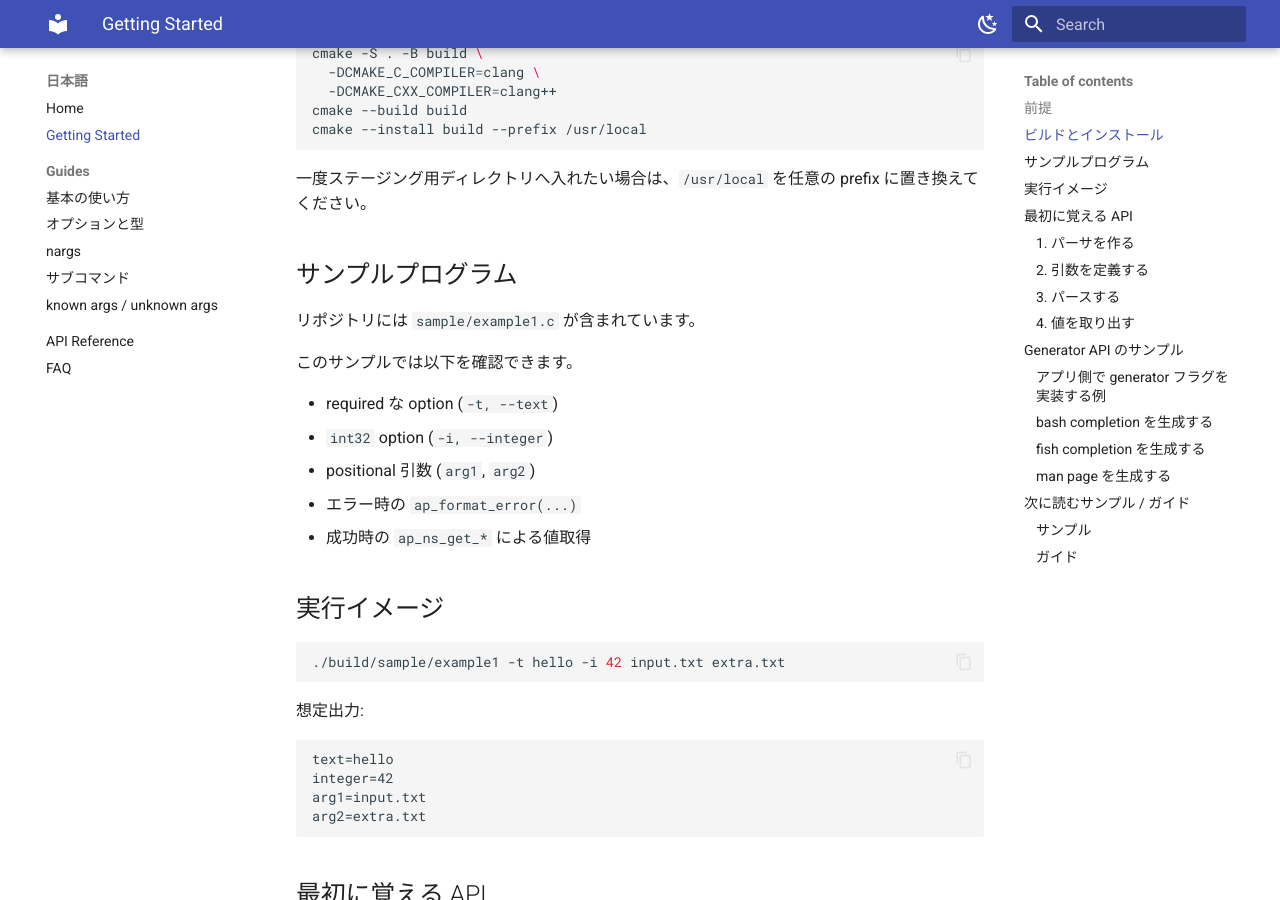
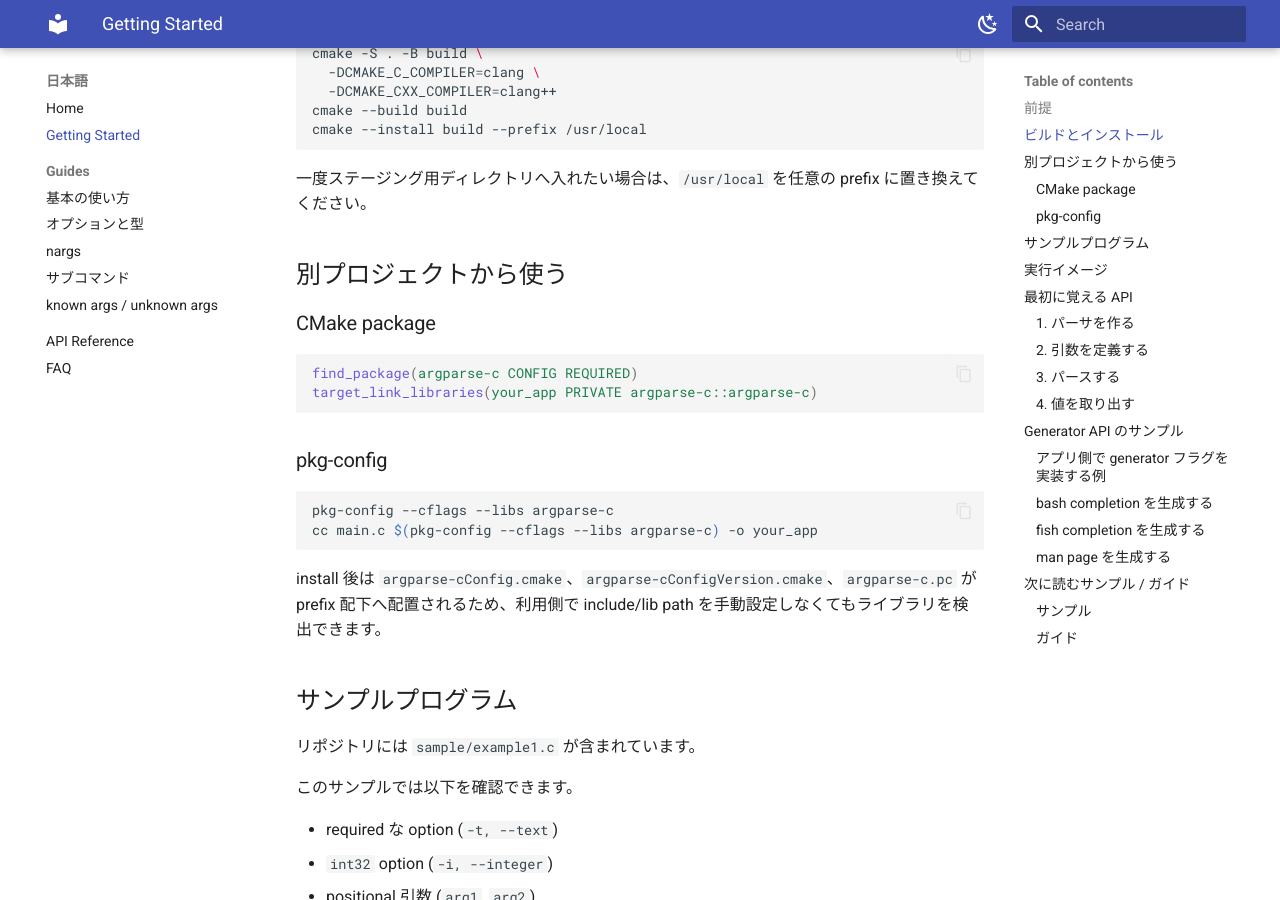
Before and after one commit to YoshihideShirai/argparse-c, an MkDocs documentation site: the page built from docs/ja/getting-started.md, in a window 1280 px wide and 900 px high, scrolled down 520 px. Built offline with MkDocs 1.6.1 and Material for MkDocs 9.7.7, drawn with Linux system fonts in a browser that asks for light colours.

Commit message:
Add installable CMake and pkg-config metadata

````diff
--- a/docs/ja/getting-started.md
+++ b/docs/ja/getting-started.md
@@ -19,6 +19,24 @@ cmake --install build --prefix /usr/local
 ```
 
 一度ステージング用ディレクトリへ入れたい場合は、`/usr/local` を任意の prefix に置き換えてください。
+
+## 別プロジェクトから使う
+
+### CMake package
+
+```cmake
+find_package(argparse-c CONFIG REQUIRED)
+target_link_libraries(your_app PRIVATE argparse-c::argparse-c)
+```
+
+### pkg-config
+
+```bash
+pkg-config --cflags --libs argparse-c
+cc main.c $(pkg-config --cflags --libs argparse-c) -o your_app
+```
+
+install 後は `argparse-cConfig.cmake`、`argparse-cConfigVersion.cmake`、`argparse-c.pc` が prefix 配下へ配置されるため、利用側で include/lib path を手動設定しなくてもライブラリを検出できます。
 
 ## サンプルプログラム
 
````
Also changed, not shown: CMakeLists.txt (+33 -1 lines), README.md (+18 -0 lines), docs/en/getting-started.md (+18 -0 lines), 4 other files.
